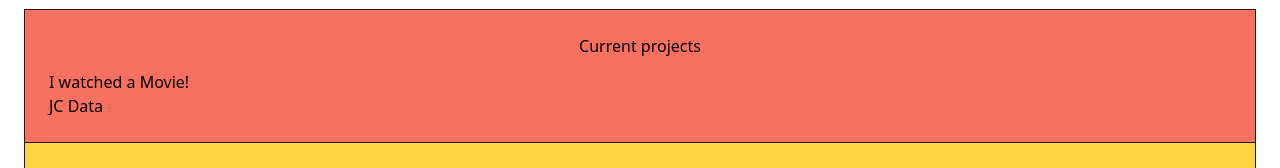
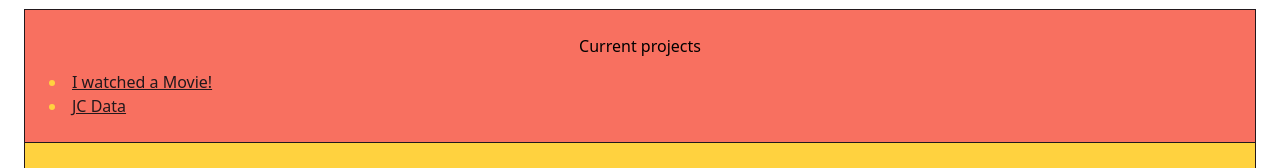
Before and after one commit to JagdCake/site.jagdcake, a website: page index.html in a window 1280 px wide. Shown: the part 146-314 px from the top of the page. Drawn offline with nearby package versions, Linux system fonts and the light colour scheme; files that its build step writes are made by us from their sources.

Commit message:
Style the projects list

```diff
--- a/index.html
+++ b/index.html
@@ -27,12 +27,12 @@
         <main class="p-6 bg-bittersweet">
             <article>
                 <h1 class="text-center pb-3">Current projects</h1>
-                <ul>
+                <ul class="list-disc list-inside text-sunglow">
                     <li>
-                        <a href="https://movies.jagdcake.com">I watched a Movie!</a>
+                        <a class="text-eerie underline" href="https://movies.jagdcake.com">I watched a Movie!</a>
                     </li>
                     <li>
-                        <a href="https://data.jagdcake.com">JC Data</a>
+                        <a class="text-eerie underline" href="https://data.jagdcake.com">JC Data</a>
                     </li>
                 </ul>
             </article>
```
